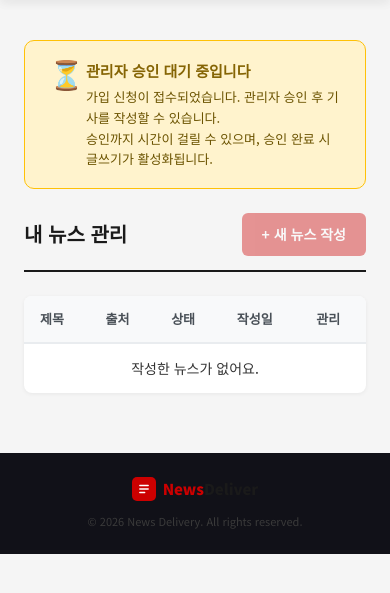
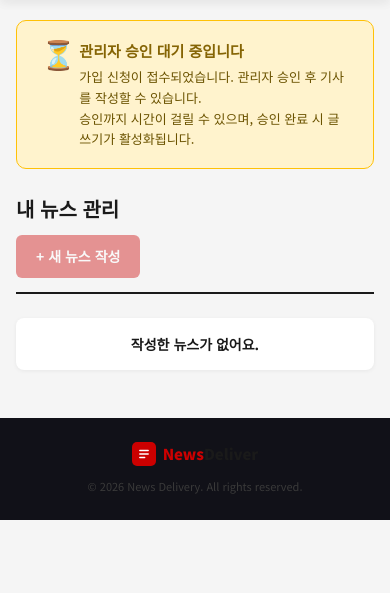
Before and after one commit to Zestoper/newsdeliver, a Python web app: template app/templates/press/news.html in a window 390 px wide. Shown: the part 48-641 px from the top of the page. Run offline with Jinja, Linux system fonts and the light colour scheme; the template is opened without the code that fills it, so the values that code supplies are empty.

Commit message:
모바일 반응형 추가 수정
- mypage.html: 인증완료/인증필요 배지 white-space:nowrap 추가
- contact.html: 채팅 모달 너비 min(360px, calc(100vw-32px)) 반응형 처리
- write.css v3: * min-width:0, body overflow-x:hidden 추가 + 600px 모바일 미디어쿼리
  (press-table 카드 레이아웃, press-container/write-container/write-box 패딩 축소)
- press/news, write, edit: write.css 버전 v2→v3 업데이트

```diff
--- a/app/static/css/write.css
+++ b/app/static/css/write.css
@@ -1,5 +1,5 @@
-* { box-sizing: border-box; margin: 0; padding: 0; }
-body { font-family: 'Noto Sans KR', 'Segoe UI', sans-serif; background: #f5f5f5; color: #1a1a1a; }
+* { box-sizing: border-box; margin: 0; padding: 0; min-width: 0; }
+body { font-family: 'Noto Sans KR', 'Segoe UI', sans-serif; background: #f5f5f5; color: #1a1a1a; overflow-x: hidden; word-break: break-word; overflow-wrap: break-word; }
 
 /* ── 언론사 뉴스 관리 ── */
 .press-container {
@@ -165,3 +165,43 @@ body { font-family: 'Noto Sans KR', 'Segoe UI', sans-serif; background: #f5f5f5;
   transition: background 0.2s;
 }
 .btn-back:hover { background: #e9ecef; }
+
+@media (max-width: 600px) {
+  .press-container {
+    padding: 0 16px;
+    margin-top: 20px;
+    margin-bottom: 40px;
+  }
+  .press-header {
+    flex-direction: column;
+    gap: 10px;
+    align-items: flex-start;
+  }
+  .press-table thead { display: none; }
+  .press-table,
+  .press-table tbody,
+  .press-table tr,
+  .press-table td { display: block; width: 100%; }
+  .press-table tr {
+    padding: 12px 14px;
+    border-bottom: 1px solid #f1f3f5;
+  }
+  .press-table tr:last-child { border-bottom: none; }
+  .press-table td {
+    padding: 3px 0;
+    border: none;
+    font-size: 13px;
+  }
+  .press-table td:first-child {
+    font-weight: 700;
+    font-size: 14px;
+    color: #1a1a1a;
+  }
+  .write-container {
+    padding: 0 16px;
+    margin-top: 20px;
+    margin-bottom: 40px;
+  }
+  .write-box { padding: 20px 16px; }
+  .write-btns { flex-wrap: wrap; }
+}
--- a/app/templates/contact.html
+++ b/app/templates/contact.html
@@ -181,7 +181,7 @@
 .cat-btn:hover { background: #fff5f5; border-color: #c00; }
 </style>
 
-<div id="chatModal" style="display:none;position:fixed;bottom:24px;right:24px;width:360px;height:540px;background:white;border-radius:16px;box-shadow:0 8px 40px rgba(0,0,0,0.18);z-index:9999;flex-direction:column;overflow:hidden;">
+<div id="chatModal" style="display:none;position:fixed;bottom:24px;right:16px;width:min(360px, calc(100vw - 32px));height:540px;background:white;border-radius:16px;box-shadow:0 8px 40px rgba(0,0,0,0.18);z-index:9999;flex-direction:column;overflow:hidden;">
   <!-- 헤더 -->
   <div style="background:linear-gradient(135deg,#cc0000,#ff4444);padding:16px 20px;display:flex;align-items:center;justify-content:space-between;flex-shrink:0;">
     <div style="display:flex;align-items:center;gap:10px;">
--- a/app/templates/mypage.html
+++ b/app/templates/mypage.html
@@ -100,9 +100,9 @@
           <p style="font-size:14px; color:#2f9e44;">
             ✅ {{ subscription.email }}
             {% if subscription.is_verified %}
-              <span style="background:#d3f9d8; color:#2f9e44; padding:2px 8px; border-radius:10px; font-size:11px;">인증완료</span>
+              <span style="background:#d3f9d8; color:#2f9e44; padding:2px 8px; border-radius:10px; font-size:11px; white-space:nowrap; display:inline-block;">인증완료</span>
             {% else %}
-              <span style="background:#fff3cd; color:#856404; padding:2px 8px; border-radius:10px; font-size:11px;">인증 필요</span>
+              <span style="background:#fff3cd; color:#856404; padding:2px 8px; border-radius:10px; font-size:11px; white-space:nowrap; display:inline-block;">인증 필요</span>
             {% endif %}
           </p>
         {% else %}
--- a/app/templates/press/edit.html
+++ b/app/templates/press/edit.html
@@ -3,7 +3,7 @@
 
 {% block head %}
 <link rel="stylesheet" href="/static/css/main.css?v=3.8">
-<link rel="stylesheet" href="/static/css/write.css?v=2">
+<link rel="stylesheet" href="/static/css/write.css?v=3">
 {% endblock %}
 
 {% block back_btn %}{% endblock %}
--- a/app/templates/press/news.html
+++ b/app/templates/press/news.html
@@ -3,7 +3,7 @@
 
 {% block head %}
 <link rel="stylesheet" href="/static/css/main.css?v=3.8">
-<link rel="stylesheet" href="/static/css/write.css?v=2">
+<link rel="stylesheet" href="/static/css/write.css?v=3">
 {% endblock %}
 
 {% block back_btn %}{% endblock %}
--- a/app/templates/press/write.html
+++ b/app/templates/press/write.html
@@ -3,7 +3,7 @@
 
 {% block head %}
 <link rel="stylesheet" href="/static/css/main.css?v=3.8">
-<link rel="stylesheet" href="/static/css/write.css?v=2">
+<link rel="stylesheet" href="/static/css/write.css?v=3">
 {% endblock %}
 
 {% block back_btn %}{% endblock %}
```
